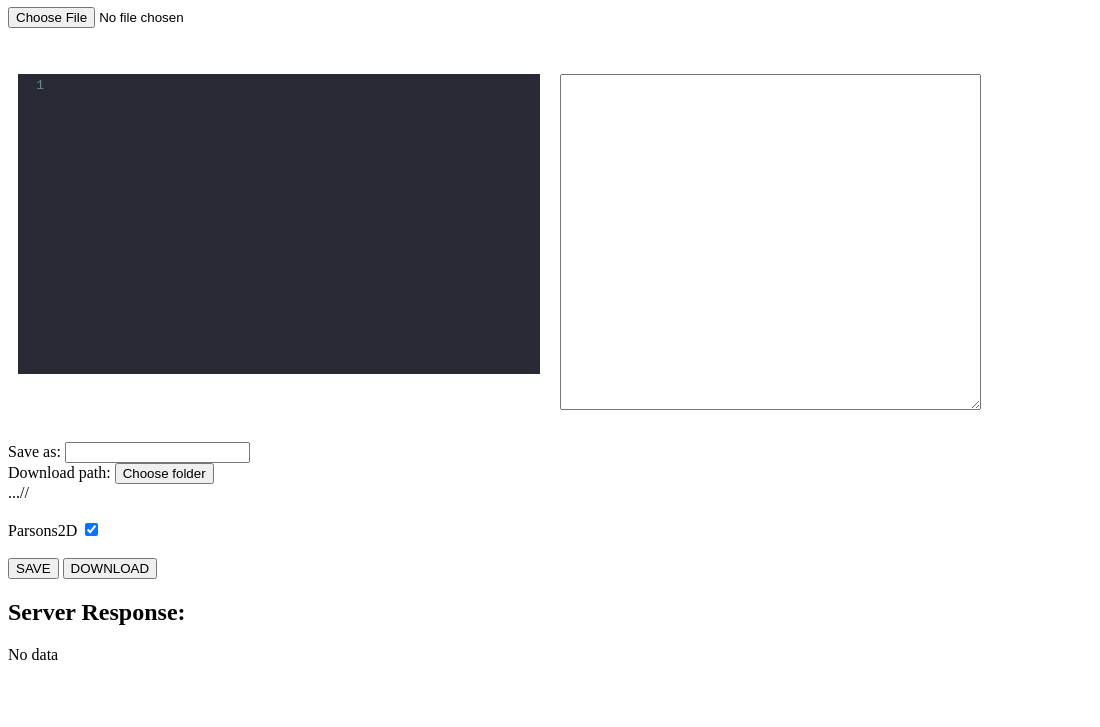
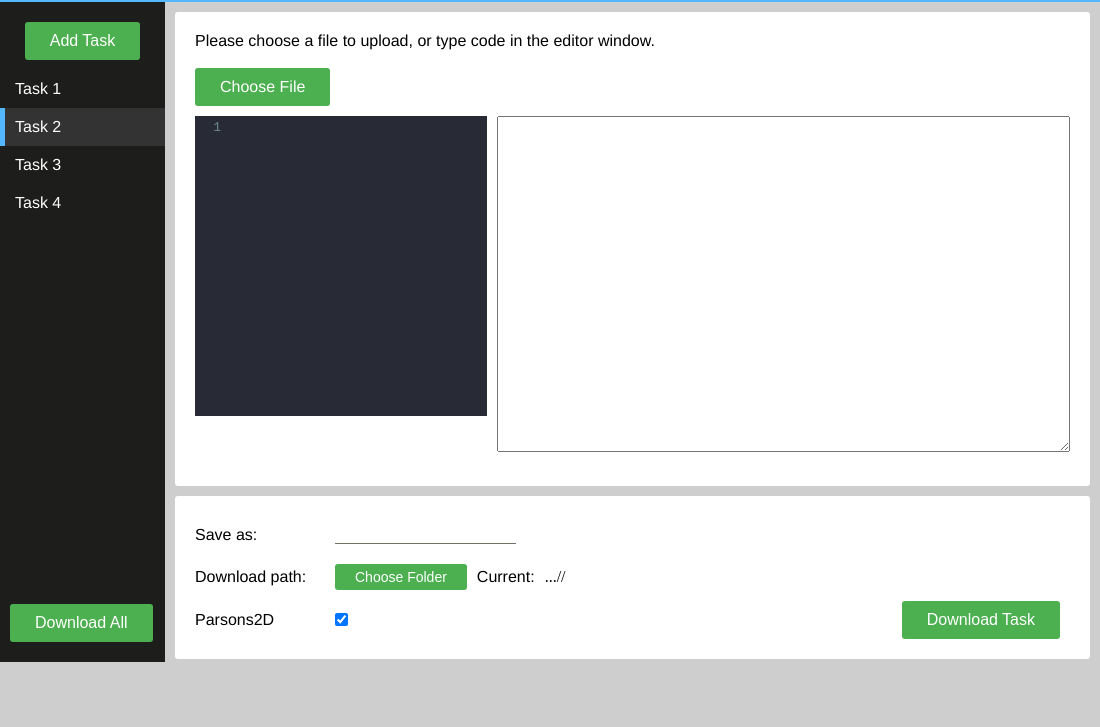
Before and after one commit to joachimjorgensen/masteroppgave-js, an Electron app: page src/index.html in a window 1100 px wide. Shown: the part 73-800 px from the top of the page. Drawn offline with nearby package versions, Linux system fonts and the light colour scheme; no server answers.

Commit message:
Style the gui

```diff
--- /dev/null
+++ b/src/index.css
@@ -0,0 +1,266 @@
+
+/* --------------- STRUCTURE ---------------- */
+
+body {
+    display: flex;
+    flex-direction: column;
+    justify-content: flex-start;
+    margin: 0;
+    height: 735px;
+
+    background-color: #cecece;
+}
+
+.main {
+    display: flex;
+    flex-direction: row;
+    justify-content: flex-start;
+    height: 100%;
+}
+
+.taskBar {
+    display: flex;
+    flex-direction: column;
+    justify-content: space-between;
+    padding: 10px 0;
+    flex: 15%;
+
+    background-color: #1d1d1b;
+}
+
+.container {
+    display: flex;
+    flex-direction: column;
+    justify-content: flex-start;
+    flex: 85%;
+
+    background-color: #cecece;
+}
+
+/* --------------- GENERAL ---------------- */
+
+.paper {
+    background-color: white;
+    padding: 20px;
+    margin: 10px 10px 0 10px;
+    border-radius: 3px;
+}
+
+button {
+    background-color: #4CAF50;
+    border-radius: 3px;
+    padding: 10px 25px;
+    border: none;
+    color: white;
+    text-align: center;
+    text-decoration: none;
+    display: inline-block;
+    font-size: 16px;
+}
+
+input {
+    outline: 0;
+    border-width: 0 0 1px;
+    border-color: #1d1d1b;
+    margin-left: 10px;
+}
+
+input:hover {
+    border-color: #54b7ff
+}
+
+input:focus {
+    border-color: #54b7ff
+}
+
+.checkBox {
+
+}
+
+/* --------------- HEADER ---------------- */
+
+.header {
+    background-color: #54b7ff;
+    padding: 10px 10px;
+}
+
+.titleText {
+    font-size: 3em;
+    padding: 0 10px;
+    margin: 0;
+    color: white;
+    font-family: "Helvetica Neue";
+    font-weight: 100;
+}
+
+/* ------------- TASK BAR ---------------- */
+
+.taskHeaderContainer {
+
+}
+
+.taskList {
+    display: flex;
+    flex-direction: column;
+    justify-content: flex-start;
+}
+
+.newTaskContainer {
+    text-align: center;
+}
+
+.taskContainer {
+    border-left: thick solid transparent;
+    padding: 10px 10px;
+}
+
+.taskContainer:hover {
+    border-left: thick solid #54b7ff;
+    background-color: #333333;
+    cursor: pointer;
+}
+
+.taskContainerSelected {
+    border-left: thick solid #54b7ff;
+    background-color: #333333;
+    padding: 10px 10px;
+}
+
+.taskButton {
+    margin: 10px;
+}
+
+.taskButton:hover {
+    background-color: #3b843e;
+    cursor: pointer;
+}
+
+.DownloadAllButton {
+    margin: 10px;
+}
+
+.DownloadAllButton:hover {
+    background-color: #3b843e;
+    cursor: pointer;
+}
+
+/* -------------- EDITOR ----------------- */
+
+.editorContainer {
+    display: flex;
+    flex-direction: row;
+    justify-content: space-between;
+    padding: 10px 0;
+}
+
+.editor {
+    flex: 1;
+    padding-right: 10px;
+}
+
+.dragAndDropArea {
+    flex: 1;
+}
+
+input[type="file"] {
+    display: none;
+}
+
+/* This is not a button element */
+.fileChooserButton {
+    background-color: #4CAF50;
+    border: none;
+    color: white;
+    border-radius: 3px;
+    padding: 10px 25px;
+    text-align: center;
+    text-decoration: none;
+    display: inline-block;
+    font-size: 16px;
+}
+
+.fileChooserButton:hover {
+    background-color: #3b843e;
+    cursor: pointer;
+}
+
+/* ------------- DOWNLOAD ---------------- */
+
+.downloadPaper {
+    display: flex;
+    flex: 1;
+    flex-direction: row;
+    justify-content: flex-start;
+}
+
+.downloadInputList {
+    display: flex;
+    flex: 1;
+    flex-direction: column;
+    justify-content: flex-start;
+}
+
+.downloadSubContainer {
+    display: flex;
+    flex-direction: row;
+    justify-content: flex-start;
+    align-items: center;
+    padding: 10px 0;
+}
+
+.chooseFolderButton {
+    font-size: 14px;
+    margin: 0 10px;
+    padding: 5px 20px;
+}
+
+.chooseFolderButton:hover {
+    background-color: #3b843e;
+    cursor: pointer;
+}
+
+.downloadButtonContainer {
+    display: flex;
+    flex: 1;
+    flex-direction: column;
+    justify-content: flex-end;
+    align-items: flex-end;
+}
+
+.downloadButton {
+    margin: 0 10px;
+}
+
+.downloadButton:hover {
+    background-color: #3b843e;
+    cursor: pointer;
+}
+
+
+/* --------------- TEXT ---------------- */
+
+p {
+    font-family: "Helvetica Neue";
+    margin: 0;
+}
+
+.taskHeader {
+    color: white;
+    text-align: center;
+}
+
+.taskText {
+    color: white;
+}
+
+.infoText {
+
+}
+
+.instructionText {
+    width: 130px;
+}
+
+#downloadFolder {
+    margin-left: 10px;
+}
--- a/src/index.html
+++ b/src/index.html
@@ -3,6 +3,9 @@
 <head>
     <meta charset="UTF-8">
     <title>Title</title>
+
+    <!-- CSS -->
+    <link rel="stylesheet" href="index.css">
 
     <!-- JAVASCRIPT FILES -->
     <script src="scripts/main.js"></script>
@@ -27,48 +30,115 @@
 </head>
 <body>
 
-    <h1>Hola World, this is master thesis!</h1>
+    <div class="header">
+        <p class="titleText">Parsons Generator</p>
+    </div>
 
-    <input type='file' id='fileChooser' onchange='openFile(event)' name='fileChooser' />
-    <br>
 
-    <br>
-    <br>
 
-    <div style="display: flex;">
+    <div class="main">
 
-        <div id="codeArea" style="flex: 40%; padding: 10px;"></div>
+        <div class="taskBar">
 
-        <div id="dragAndDropArea" style="flex: 40%; padding: 10px;">
-            <textarea id="textArea" rows="22" cols="50"></textarea>
+            <div class="taskList">
+
+                <div class="newTaskContainer">
+                    <button class="taskButton">Add Task</button>
+                </div>
+
+                <div class="taskContainer">
+                    <p class="taskText">Task 1</p>
+                </div>
+
+                <div class="taskContainerSelected">
+                    <p class="taskText">Task 2</p>
+                </div>
+
+                <div class="taskContainer">
+                    <p class="taskText">Task 3</p>
+                </div>
+
+                <div class="taskContainer">
+                    <p class="taskText">Task 4</p>
                 </div>
 
             </div>
 
+            <div class="downloadAllContainer">
+                <button class="DownloadAllButton">Download All</button>
+            </div>
+
+        </div>
+
+
+
+        <div class="container">
+
+            <div class="paper">
+
+                <p class="infoText">Please choose a file to upload, or type code in the editor window.</p>
                 <br>
 
-    Save as: <input id='fileName' type="text" name="fileName" value="" onchange="fileExists(value)">
+                <label for="fileChooser" class="fileChooserButton">
+                    <p>Choose File</p>
+                </label>
+                <input type='file' id='fileChooser' onchange='openFile(event)' name='fileChooser' />
 
-    <br>
+                <div class="editorContainer">
 
-    Download path: <button onclick="chooseDownloadFolder(); return null">Choose folder</button>
-    <div id="downloadFolder">No target</div>
+                    <div class="editor" id="codeArea" onchange="save(editor.getValue()); return null"></div>
 
-    <br>
+                    <div class="dragAndDropArea" id="dragAndDropArea">
+                        <textarea id="textArea" rows="22" cols="69"></textarea>
+                    </div>
 
-    Parsons2D <input id='parsons2d' type="checkbox" name="parsons2d" value="" checked>
+                </div>
 
-    <br>
-    <br>
+            </div>
 
-    <button onclick="save(editor.getValue()); return null">SAVE</button>
+            <div class="paper">
 
-    <button onclick="download(editor.getValue()); return null">DOWNLOAD</button>
+                <div class="downloadPaper">
 
+                    <div class="downloadInputList">
+
+                        <div class="downloadSubContainer">
+                            <p class="instructionText">Save as: </p>
+                            <input id='fileName' type="text" name="fileName" value="" onchange="fileExists(value)">
+                        </div>
+
+                        <div class="downloadSubContainer">
+                            <p class="instructionText">Download path: </p>
+                            <button class="chooseFolderButton" onclick="chooseDownloadFolder(); return null">Choose Folder</button>
+                            <p>Current: </p><div id="downloadFolder"><p class="textPath">No target</p></div>
+                        </div>
+
+                        <div class="downloadSubContainer">
+                            <p class="instructionText">Parsons2D </p>
+                            <input class="checkBox" id='parsons2d' type="checkbox" name="parsons2d" value="" checked>
+
+                        </div>
+
+                    </div>
+
+                    <div class="downloadButtonContainer">
+                        <button class="downloadButton" onclick="download(editor.getValue()); return null">Download Task</button>
+                    </div>
+
+                </div>
+
+            </div>
+
+        </div>
+
+    </div>
+
+
+    <!--
     <h2>Server Response:</h2>
 
     <div id="serverResponse">No data</div>
-
+    -->
 
 
     <!-- ****************************  --
--- a/src/main.js
+++ b/src/main.js
@@ -10,7 +10,7 @@ let win;
 
 function createWindow () {
     // Create the browser window.
-    win = new BrowserWindow({ width: 1000, height: 600 });
+    win = new BrowserWindow({ width: 1100, height: 800 });
 
     // and load the index.html of the app.
     win.loadFile('index.html');
```
Lines whose indentation alone changed are shown as unchanged.
